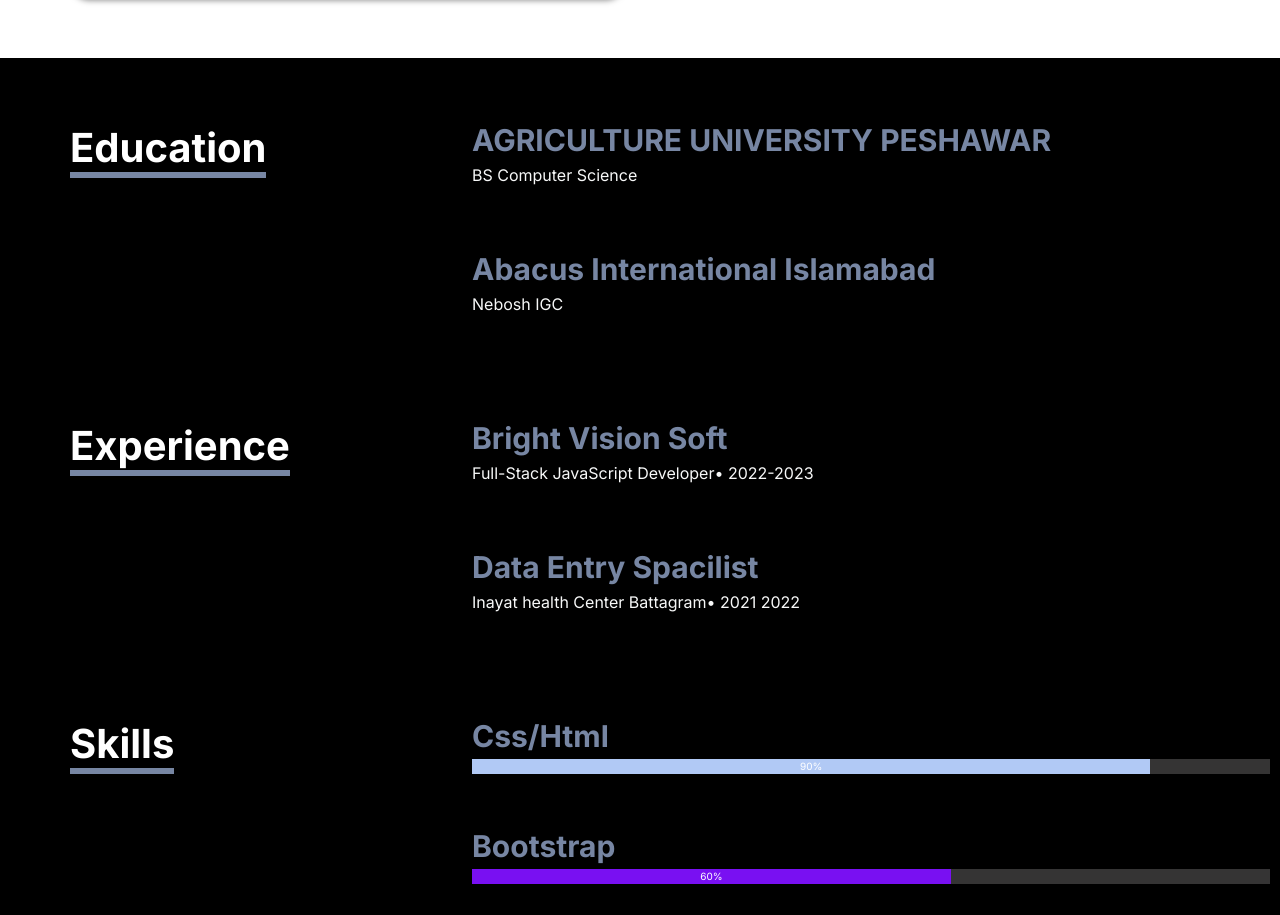
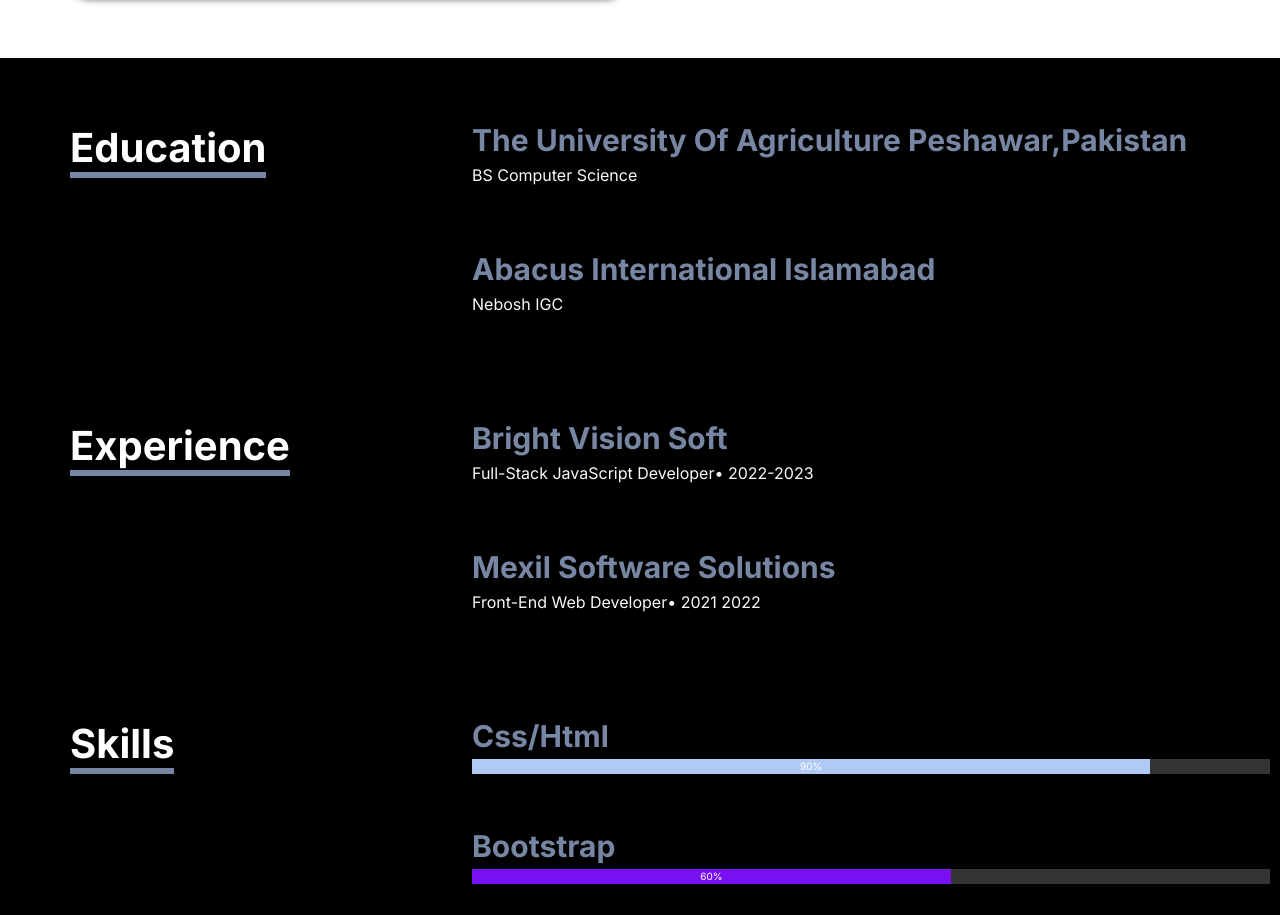
Before and after one commit to bilalahamd/portfolio, a React (Create React App) app: page / in a window 1280 px wide. Shown: the part 1556-2471 px from the top of the page. Built offline with nearby package versions, Linux system fonts and the light colour scheme.

Commit message:
fixing resume Bug

```diff
--- a/src/components/Resume.js
+++ b/src/components/Resume.js
@@ -12,7 +12,7 @@
         </Question>
         <EducationAnswer>
           <Answer>
-            <h1>AGRICULTURE UNIVERSITY PESHAWAR</h1>
+            <h1>The University Of Agriculture Peshawar,Pakistan</h1>
             <p>BS Computer Science</p>
           </Answer>
           <Answer>
--- a/src/components/Resumeparts.js
+++ b/src/components/Resumeparts.js
@@ -11,7 +11,7 @@
 import styled from "styled-components";
 
 // const FileUrl = "http://localhost:3000/BilalAhmadcv.pdf";
-const FileUrl = "/BilalAhweb.pdf";
+const FileUrl = "/BilalAhmad.pdf";
 const ResumeParts = () => {
   const [element, controls] = useScroll(Fade, 0.2);
   const downloadCv = (url) => {
--- a/src/components/experience.js
+++ b/src/components/experience.js
@@ -17,8 +17,8 @@
             <p>Full-Stack JavaScript Developer• 2022-2023</p>
           </Answer>
           <Answer>
-            <h1>Data Entry Spacilist</h1>
-            <p>Inayat health Center Battagram• 2021 2022</p>
+            <h1>Mexil Software Solutions</h1>
+            <p>Front-End Web Developer• 2021 2022</p>
           </Answer>
         </ExperienceAnswer>
       </StyledResume>
```
Also changed, not shown: 2 other files (tests, documents, lock files or other folders).
